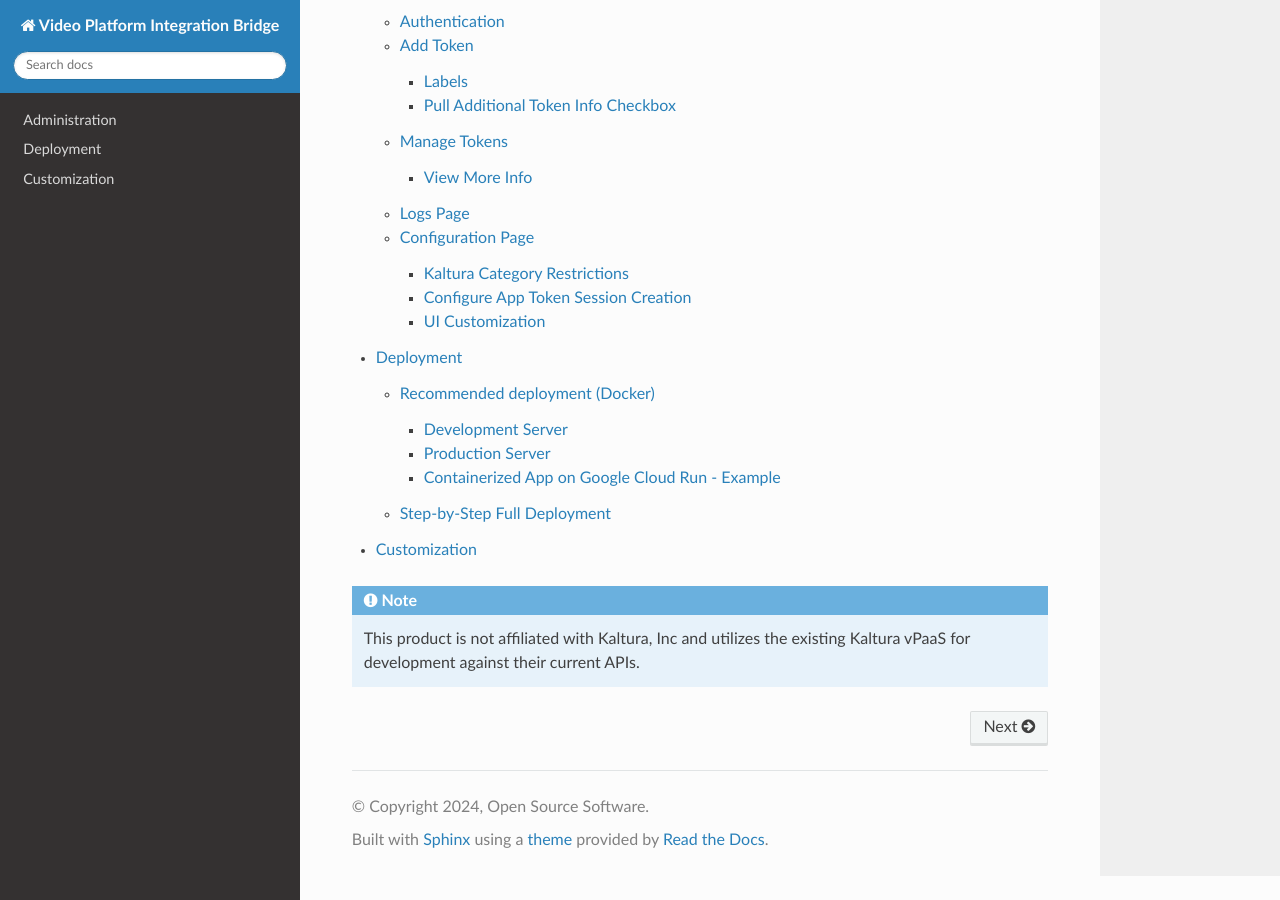
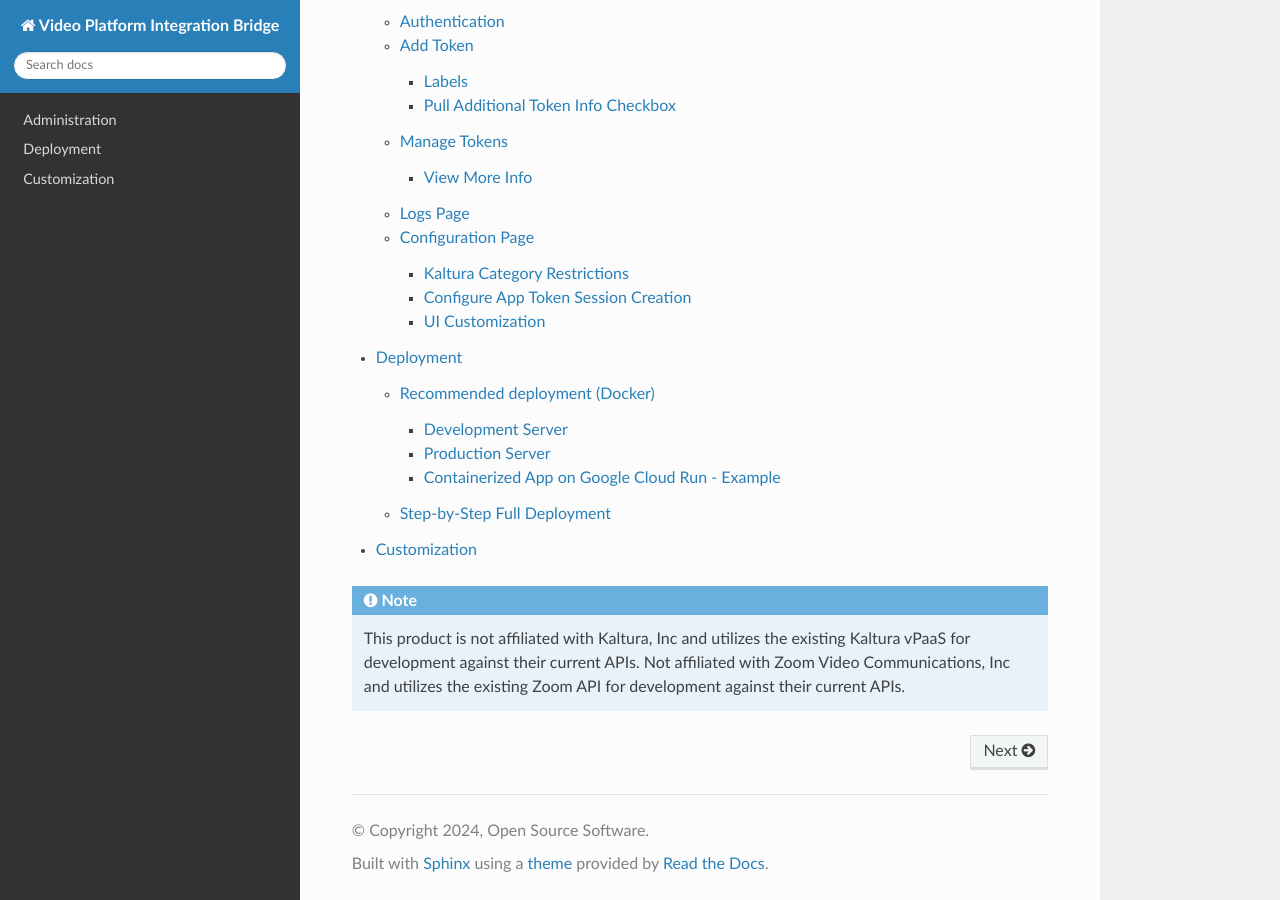
Before and after one commit to eharvey71/edtech-platform-integration-bridge, a Sphinx documentation site: the page built from docs/index.rst, in a window 1280 px wide and 900 px high, scrolled down 1394 px. Built offline with Sphinx 7.4.7 and the Read the Docs theme 2.0.0, drawn with Linux system fonts in a browser that asks for light colours.

Commit message:
Minor updates to docs

```diff
--- a/docs/index.rst
+++ b/docs/index.rst
@@ -11,3 +11,4 @@ Contents
 
 .. note::
   This product is not affiliated with Kaltura, Inc and utilizes the existing Kaltura vPaaS for development against their current APIs.
+  Not affiliated with Zoom Video Communications, Inc and utilizes the existing Zoom API for development against their current APIs.
```
